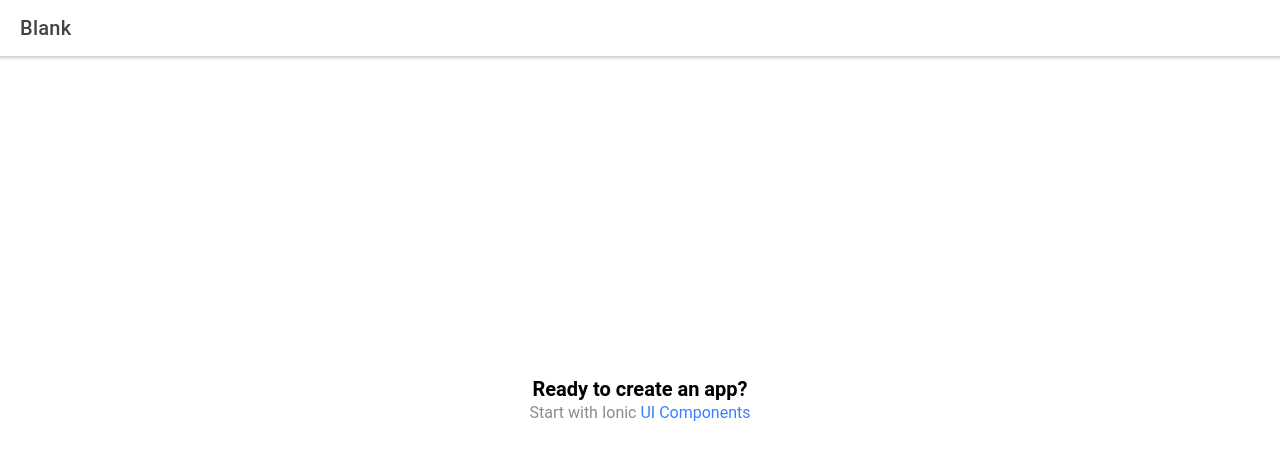
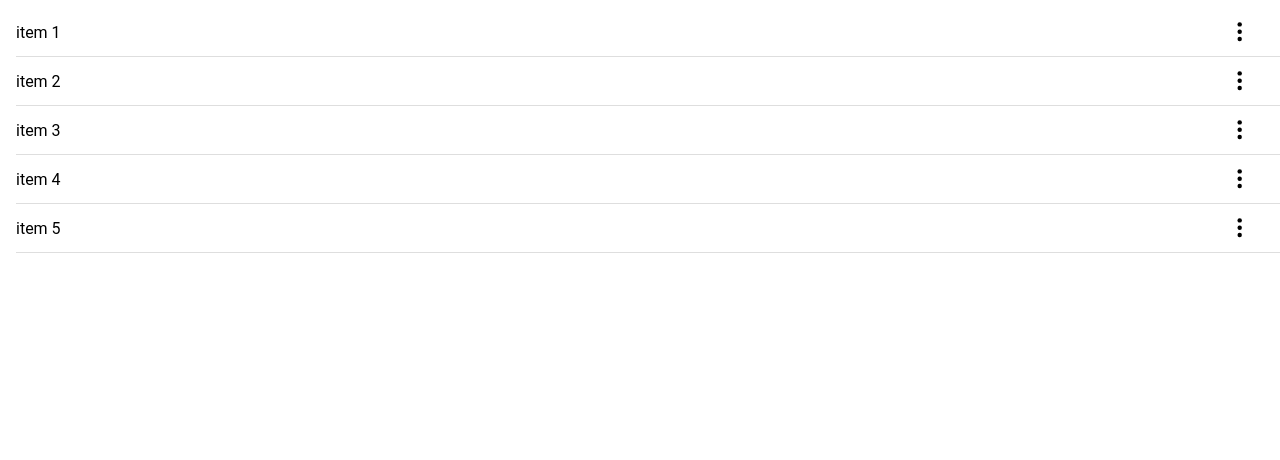
Before and after one commit to amandaejohnston/sandbox-ionic-react, a React (Create React App) app: page / in a window 1280 px wide. Before the commit this address led to /home. Shown: the top 460 px of the page. Built offline with nearby package versions, Linux system fonts and the light colour scheme.

Commit message:
add items

```diff
--- a/src/App.tsx
+++ b/src/App.tsx
@@ -1,5 +1,7 @@
 import { Redirect, Route } from 'react-router-dom';
-import { IonApp, IonRouterOutlet, setupIonicReact } from '@ionic/react';
+import { IonApp, IonButton, IonButtons, IonIcon, IonItem, IonList, IonPopover, setupIonicReact } from '@ionic/react'
+import { ellipsisVertical } from 'ionicons/icons'
+import { useState } from 'react'
 import { IonReactRouter } from '@ionic/react-router';
 import Home from './pages/Home';
 
@@ -24,19 +26,38 @@ import './theme/variables.css';
 
 setupIonicReact();
 
-const App: React.FC = () => (
-  <IonApp>
-    <IonReactRouter>
-      <IonRouterOutlet>
-        <Route exact path="/home">
-          <Home />
-        </Route>
-        <Route exact path="/">
-          <Redirect to="/home" />
-        </Route>
-      </IonRouterOutlet>
-    </IonReactRouter>
+const App = () => {
+  const [items, setItems] = useState([1, 2, 3, 4, 5])
+  return <IonApp>
+    <IonList>
+      {items.map(item => <Item key={item} item={item} setItems={setItems} />)}
+    </IonList>
   </IonApp>
-);
+}
+
+const Item = ({ setItems, item }: { setItems: any, item: any }) => {
+  const [event, setEvent] = useState(null)
+  const [isOpen, setIsOpen] = useState(false)
+  return <IonItem>
+    item {item}
+    <IonButtons slot="end">
+      <IonButton onClick={(e) => {
+        setEvent(e as any)
+        setIsOpen(true)
+      }}>
+        <IonIcon icon={ellipsisVertical} slot="icon-only" />
+      </IonButton>
+    </IonButtons>
+    <IonPopover event={event} isOpen={isOpen}>
+      <IonItem onClick={() => {
+        setEvent(null)
+        setIsOpen(false)
+        setItems((items: any) => items.filter((i: any) => item !== i))
+      }} button>
+        remove
+      </IonItem>
+    </IonPopover>
+  </IonItem>
+}
 
 export default App;
```
